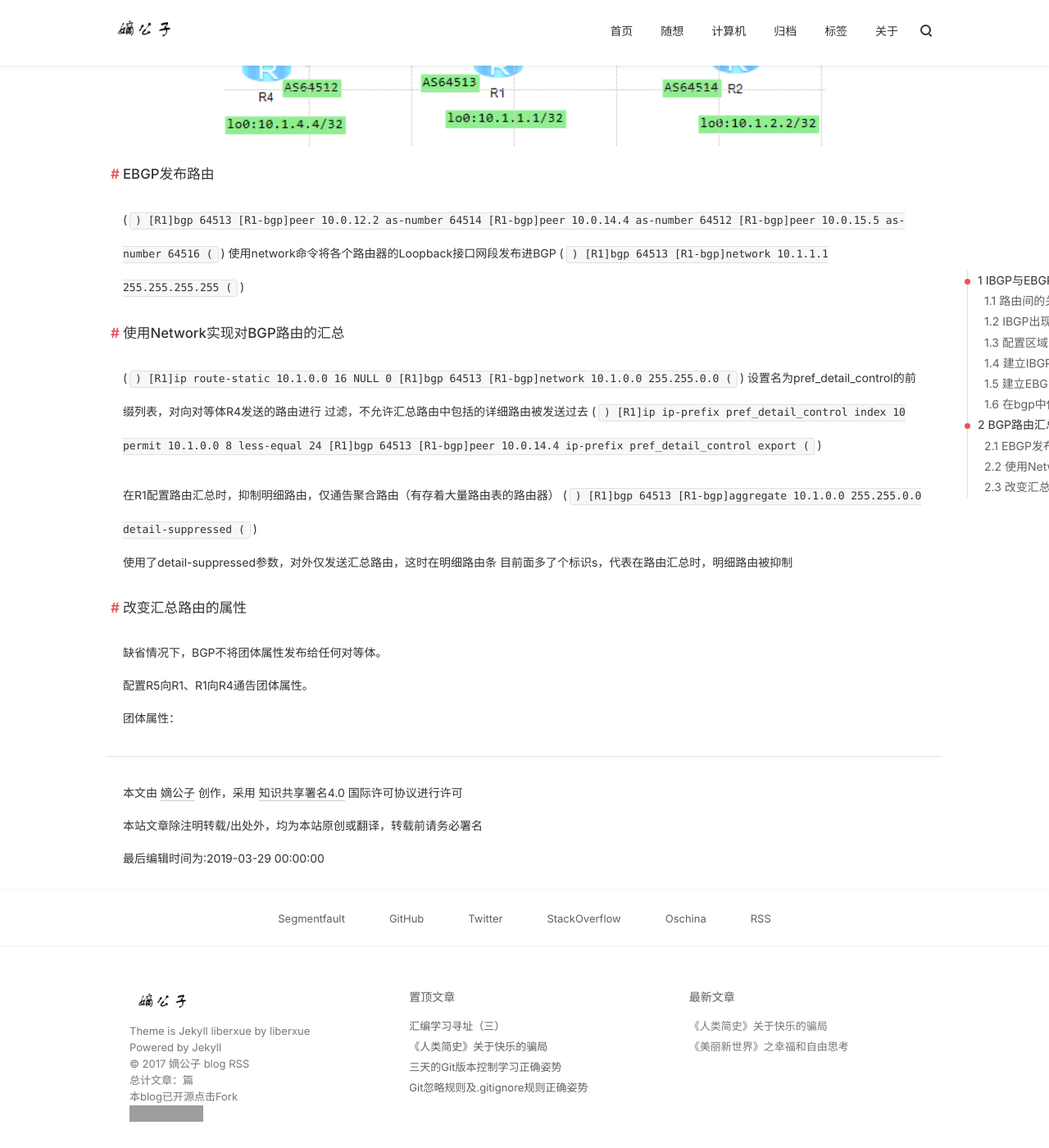
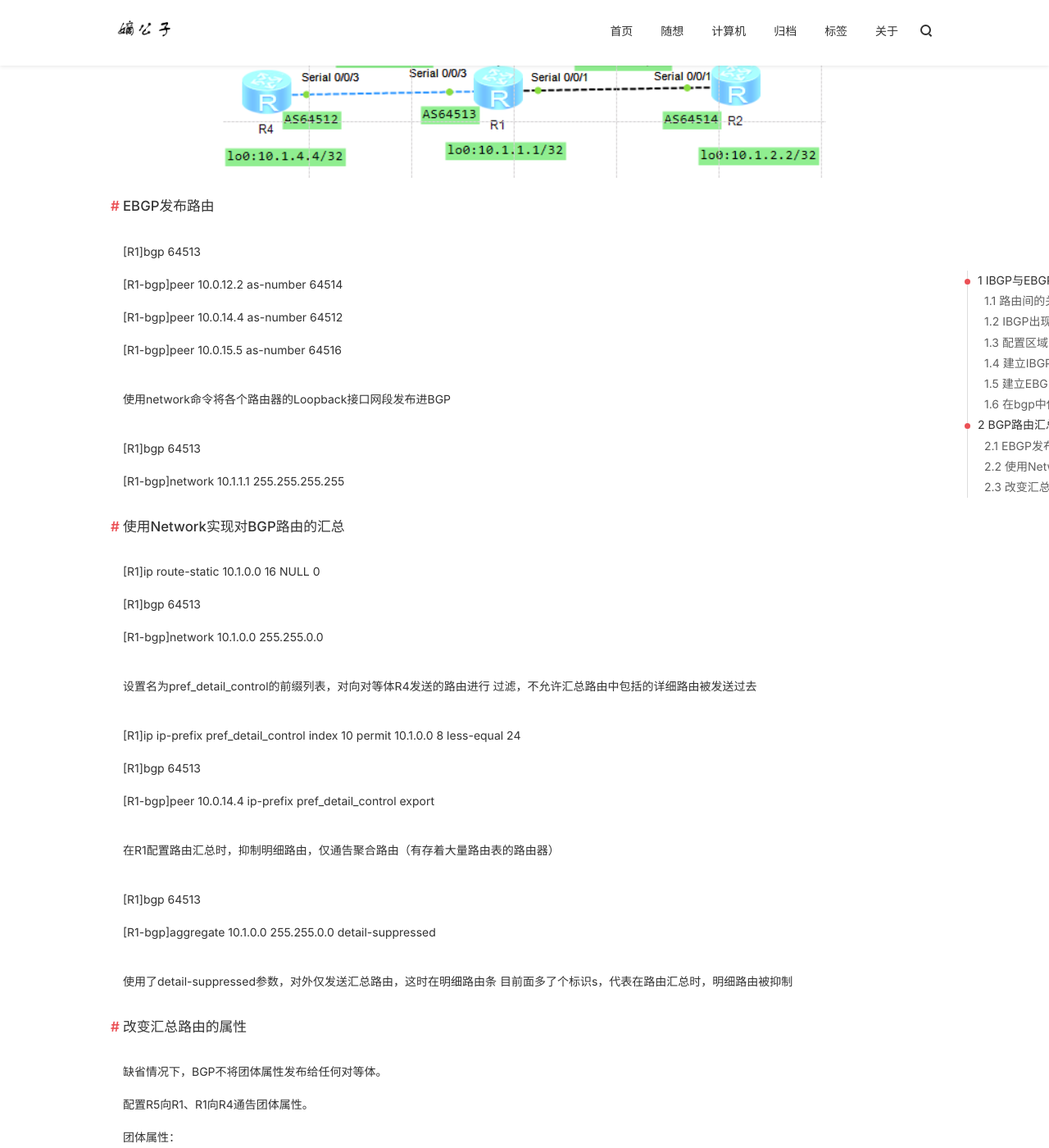
Before and after one commit to diqiu11/digongzi.github.io, a Jekyll site: the page built from _posts/交换路由/2019-03-29-bgp.md, in a window 1280 px wide and 1400 px high, scrolled down 3532 px. Shown: the whole window at 82% size. Built offline with Jekyll 4.4.1, drawn with Linux system fonts in a browser that asks for light colours; nearby versions of some CDN libraries; comment, search, counter and statistics services are not loaded; some of the changed text lies outside the part shown; grey boxes are pictures that could not be loaded.

Commit message:
Update 2019-03-29-bgp.md

````diff
--- a/_posts/交换路由/2019-03-29-bgp.md
+++ b/_posts/交换路由/2019-03-29-bgp.md
@@ -54,7 +54,7 @@ EBGP与IBGP的区别：
 ### 建立IBGP对等体
 建立的过程，发包，bgp是基于TCP的，会发起TCP连接，bgp的tcp端口号为179，在建立连接是会打开端口。
 
-`[R1-bgp] timer keepalive 30 hold 90`
+[R1-bgp] timer keepalive 30 hold 90
 修改keep alive的时间，和hold的时间。
 用dis bgp peer verbose可以看到默认的配置参数Active Hold Time为180s，Keepalive Time为60s
 
@@ -70,44 +70,44 @@ bgp多跳设置的是open包的ttl，1代表1跳，也就是必须直连才能
 
 
 ### 在bgp中使用Network发布路由信息
-(```)
+
 [R4]bgp 64513
 [R4-bgp]network 10.1.4.4 24
-(```)
+
 ## BGP路由汇总
 ![实验二](https://github.com/diqiu11/digongzi.github.io/raw/master/style/images/bgpexperience2.PNG)
 
 ### EBGP发布路由
-(```)
+
 [R1]bgp 64513
 [R1-bgp]peer 10.0.12.2 as-number 64514
 [R1-bgp]peer 10.0.14.4 as-number 64512
 [R1-bgp]peer 10.0.15.5 as-number 64516
-(```)
+
 使用network命令将各个路由器的Loopback接口网段发布进BGP
-(```)
+
 [R1]bgp 64513
 [R1-bgp]network 10.1.1.1 255.255.255.255
-(```)
+
 ### 使用Network实现对BGP路由的汇总
-(```)
+
 [R1]ip route-static 10.1.0.0 16 NULL 0
 [R1]bgp 64513
 [R1-bgp]network 10.1.0.0 255.255.0.0
-(```)
+
 设置名为pref_detail_control的前缀列表，对向对等体R4发送的路由进行
 过滤，不允许汇总路由中包括的详细路由被发送过去
-(```)
+
 [R1]ip ip-prefix pref_detail_control index 10 permit 10.1.0.0 8 less-equal 24
 [R1]bgp 64513
 [R1-bgp]peer 10.0.14.4 ip-prefix pref_detail_control export
-(```)
+
 
 在R1配置路由汇总时，抑制明细路由，仅通告聚合路由（有存着大量路由表的路由器）
-(```)
+
 [R1]bgp 64513
 [R1-bgp]aggregate 10.1.0.0 255.255.0.0 detail-suppressed
-(```)
+
 使用了detail-suppressed参数，对外仅发送汇总路由，这时在明细路由条
 目前面多了个标识s，代表在路由汇总时，明细路由被抑制
 
````
